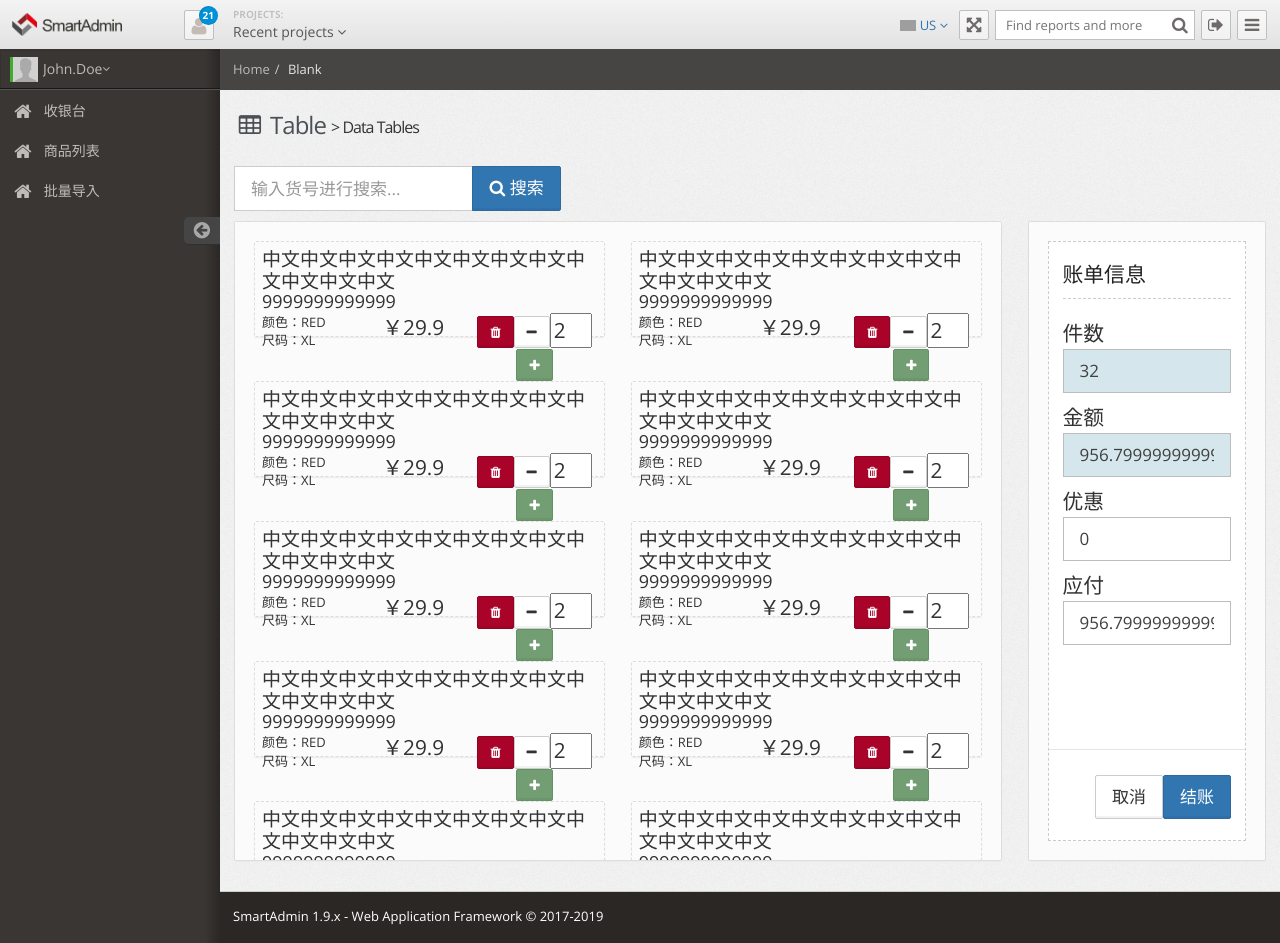
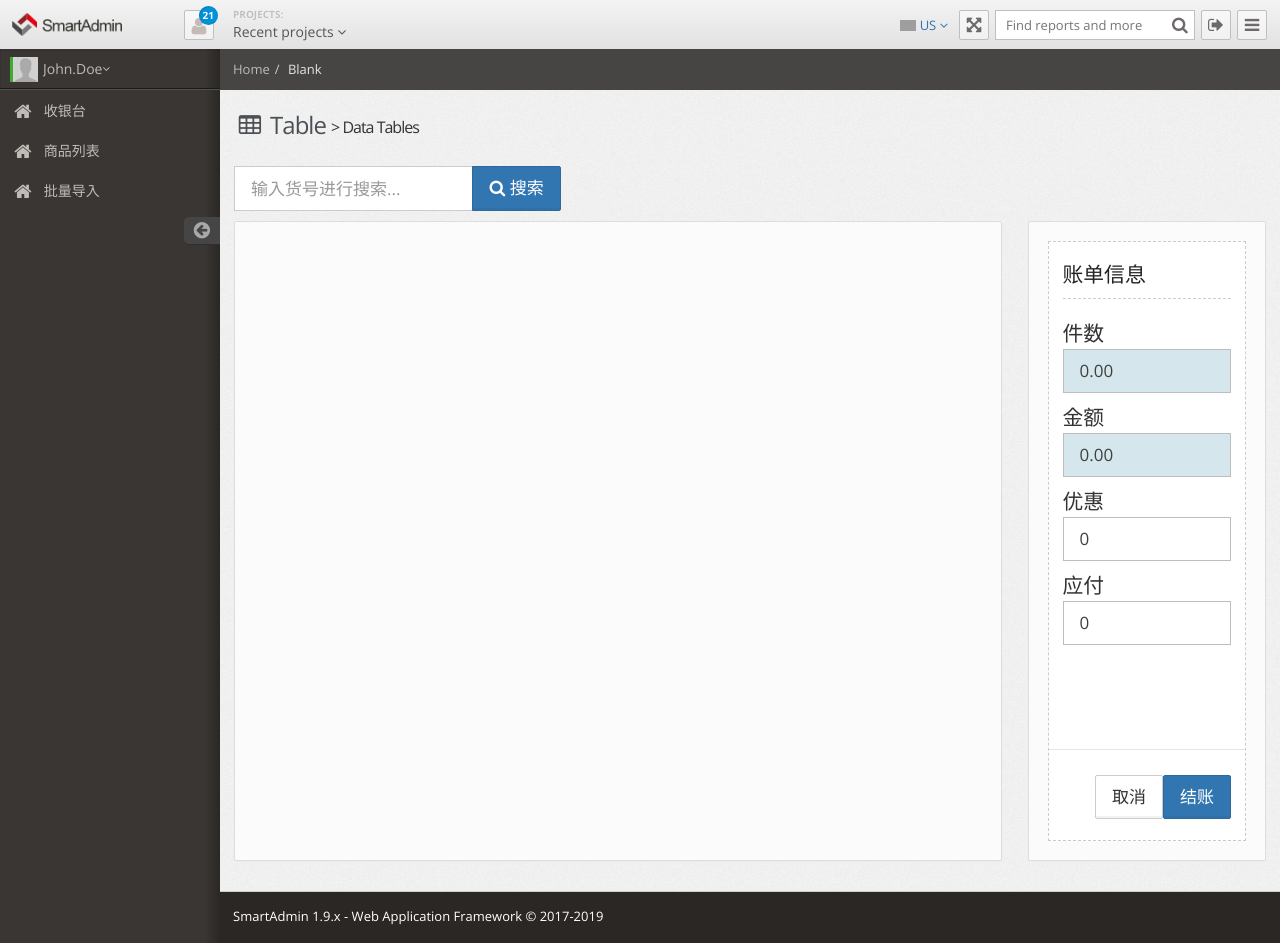
Before and after one commit to gaoheng/UPlusStore-UI, a Vue app: page /#/checkout-counter in a window 1280 px wide. Built offline with nearby package versions, Linux system fonts and the light colour scheme; grey boxes are pictures that could not be loaded; what vue-resource would draw is missing.

Commit message:
下单功能

```diff
--- a/package.json
+++ b/package.json
@@ -11,6 +11,7 @@
     "build": "node build/build.js"
   },
   "dependencies": {
+    "numeral": "^2.0.6",
     "vue": "^2.5.2",
     "vue-resource": "^1.5.1",
     "vue-router": "^3.0.1",
--- a/src/components/CheckoutCounter.vue
+++ b/src/components/CheckoutCounter.vue
@@ -3,7 +3,7 @@
   <div class="row">
     <div class="col col-md-4">
       <div class="input-group margin-bottom-10">
-        <input class="form-control input-lg" type="text" placeholder="输入货号进行搜索...">
+        <input class="form-control input-lg" type="text" placeholder="输入货号进行搜索..." @keyup.enter="search" v-model.trim="code">
         <div class="input-group-btn">
           <button class="btn btn-lg btn-default btn-primary" type="button">
             <i class="fa fa-search"></i> 搜索
@@ -25,26 +25,42 @@ export default {
   },
   data: function () {
     return {
+      code: null,
       items: []
     }
   },
-  mounted: function () {
-    this.items.push({id: 1, name: '中文中文中文中文中文中文中文中文中文中文中文中文', code: '9999999999999', color: 'RED', size: 'XL', stock: 19, price: 29.9, quantity: 2})
-    this.items.push({id: 2, name: '中文中文中文中文中文中文中文中文中文中文中文中文', code: '9999999999999', color: 'RED', size: 'XL', stock: 19, price: 29.9, quantity: 2})
-    this.items.push({id: 3, name: '中文中文中文中文中文中文中文中文中文中文中文中文', code: '9999999999999', color: 'RED', size: 'XL', stock: 19, price: 29.9, quantity: 2})
-    this.items.push({id: 4, name: '中文中文中文中文中文中文中文中文中文中文中文中文', code: '9999999999999', color: 'RED', size: 'XL', stock: 19, price: 29.9, quantity: 2})
-    this.items.push({id: 5, name: '中文中文中文中文中文中文中文中文中文中文中文中文', code: '9999999999999', color: 'RED', size: 'XL', stock: 19, price: 29.9, quantity: 2})
-    this.items.push({id: 6, name: '中文中文中文中文中文中文中文中文中文中文中文中文', code: '9999999999999', color: 'RED', size: 'XL', stock: 19, price: 29.9, quantity: 2})
-    this.items.push({id: 7, name: '中文中文中文中文中文中文中文中文中文中文中文中文', code: '9999999999999', color: 'RED', size: 'XL', stock: 19, price: 29.9, quantity: 2})
-    this.items.push({id: 8, name: '中文中文中文中文中文中文中文中文中文中文中文中文', code: '9999999999999', color: 'RED', size: 'XL', stock: 19, price: 29.9, quantity: 2})
-    this.items.push({id: 9, name: '中文中文中文中文中文中文中文中文中文中文中文中文', code: '9999999999999', color: 'RED', size: 'XL', stock: 19, price: 29.9, quantity: 2})
-    this.items.push({id: 10, name: '中文中文中文中文中文中文中文中文中文中文中文中文', code: '9999999999999', color: 'RED', size: 'XL', stock: 19, price: 29.9, quantity: 2})
-    this.items.push({id: 11, name: '中文中文中文中文中文中文中文中文中文中文中文中文', code: '9999999999999', color: 'RED', size: 'XL', stock: 19, price: 29.9, quantity: 2})
-    this.items.push({id: 12, name: '中文中文中文中文中文中文中文中文中文中文中文中文', code: '9999999999999', color: 'RED', size: 'XL', stock: 19, price: 29.9, quantity: 2})
-    this.items.push({id: 13, name: '中文中文中文中文中文中文中文中文中文中文中文中文', code: '9999999999999', color: 'RED', size: 'XL', stock: 19, price: 29.9, quantity: 2})
-    this.items.push({id: 14, name: '中文中文中文中文中文中文中文中文中文中文中文中文', code: '9999999999999', color: 'RED', size: 'XL', stock: 19, price: 29.9, quantity: 2})
-    this.items.push({id: 15, name: '中文中文中文中文中文中文中文中文中文中文中文中文', code: '9999999999999', color: 'RED', size: 'XL', stock: 19, price: 29.9, quantity: 2})
-    this.items.push({id: 16, name: '中文中文中文中文中文中文中文中文中文中文中文中文', code: '9999999999999', color: 'RED', size: 'XL', stock: 19, price: 29.9, quantity: 2})
+  methods: {
+    search: function () {
+      var code = this.code
+      this.$http.get('http://localhost:8080/skus', {
+        params: {
+          code: code
+        }
+      }).then(resp => {
+        var item = resp.body
+        this.add(item)
+        this.code = null
+      }, resp => {
+        console.log(resp)
+      })
+    },
+    add: function (item) {
+      var existed = null
+      var items = this.items
+      for (var i = 0; i < items.length; i++) {
+        if (items[i].id === item.id) {
+          existed = items[i]
+          break
+        }
+      }
+
+      if (existed === null) {
+        item['quantity'] = 1
+        items.push(item)
+      } else {
+        existed.quantity = existed.quantity + 1
+      }
+    }
   }
 }
 
--- a/src/components/ShoppingCart.vue
+++ b/src/components/ShoppingCart.vue
@@ -42,7 +42,7 @@
                 <button type="submit" class="btn btn-lg btn-default">
                   取消
                 </button>
-                <button type="button" class="btn btn-lg btn-primary">
+                <button type="button" class="btn btn-lg btn-primary" @click="deal">
                   结账
                 </button>
               </div>
@@ -54,6 +54,7 @@
 </template>
 
 <script>
+import numeral from 'numeral'
 import ShoppingCartItem from '@/components/ShoppingCartItem'
 
 export default {
@@ -71,8 +72,13 @@ export default {
     }
   },
   methods: {
-    add: function (item) {
-      this.items.push(item)
+    deal: function () {
+      var order = this.order
+      this.$http.post('http://localhost:8080/orders', order).then(resp => {
+        console.log(resp)
+      }, resp => {
+        console.log(resp)
+      })
     },
     discountChanged: function (e) {
       console.log('discount changed...')
@@ -81,7 +87,7 @@ export default {
         discount = '0'
       }
       this.discount = Number(discount)
-      this.total = this.summary.cost - this.discount
+      this.total = numeral(this.summary.cost - this.discount).format('0.00')
     },
     totalChanged: function (e) {
       var total = e.target.value
@@ -89,10 +95,34 @@ export default {
         return
       }
       this.total = Number(total)
-      this.discount = this.summary.cost - this.total
+      this.discount = numeral(this.summary.cost - this.total).format('9.00')
     }
   },
   computed: {
+    order: function () {
+      var total = this.summary.cost
+      var discount = this.discount
+      var paid = this.total
+      var items = []
+      for (var i = 0; i < this.items.length; i++) {
+        var it = this.items[i]
+        items.push({
+          skuId: it.id,
+          skuName: it.name,
+          skuCode: it.code,
+          skuColor: it.color,
+          skuSize: it.size,
+          skuPrice: it.price,
+          quantity: it.quantity
+        })
+      }
+      return {
+        total: total,
+        discount: discount,
+        paid: paid,
+        items: items
+      }
+    },
     summary: function () {
       var summary = {
         quantity: 0,
@@ -105,13 +135,15 @@ export default {
           summary.cost = summary.cost + item.quantity * item.price
         }
       }
+      summary.quantity = numeral(summary.quantity).format('0.00')
+      summary.cost = numeral(summary.cost).format('0.00')
       return summary
     }
   },
   watch: {
     'summary.cost': function (newVal, oldVal) {
       console.log('Watch...')
-      this.total = this.summary.cost - this.discount
+      this.total = numeral(this.summary.cost - this.discount).format('0.00')
     }
   }
 }
```
Also changed, not shown: 1 other file (tests, documents, lock files or other folders).
